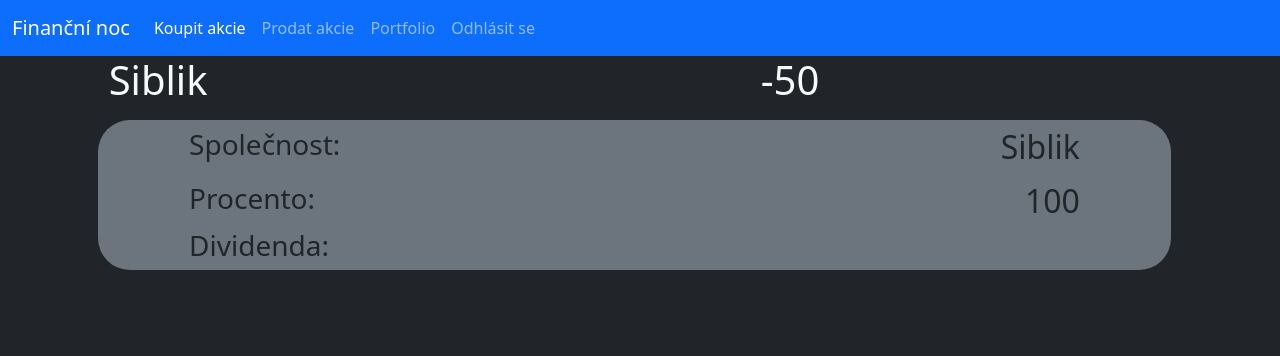
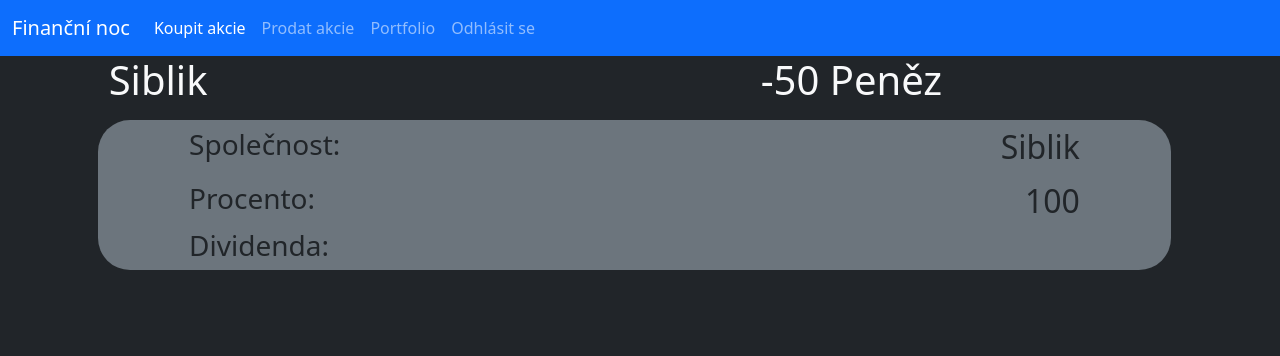
Before and after one commit to Vokrovec/ProjektBurza, a Flask app: page /user in a window 1280 px wide. Shown: the top 356 px of the page. Run offline with Flask 3, Linux system fonts and the light colour scheme; a user stored in the database is signed in.

Commit message:
adding changes

```diff
--- a/templates/user.html
+++ b/templates/user.html
@@ -2,7 +2,7 @@
 {% block content %}
     <div class="row">
         <div class="col offset-1"><h1 class="text-light">{{usr.name}}</h1></div>
-        <div class="col offset-1"><h1 class="text-light">{{usr.money}}</h1></div>
+        <div class="col offset-1"><h1 class="text-light">{{usr.money}} Peněz</h1></div>
     </div>
     {% for stock in stocks%}
     <div class="row py-2">
```
Also changed, not shown: instance/database.db, router.py (line endings or trailing spaces).
